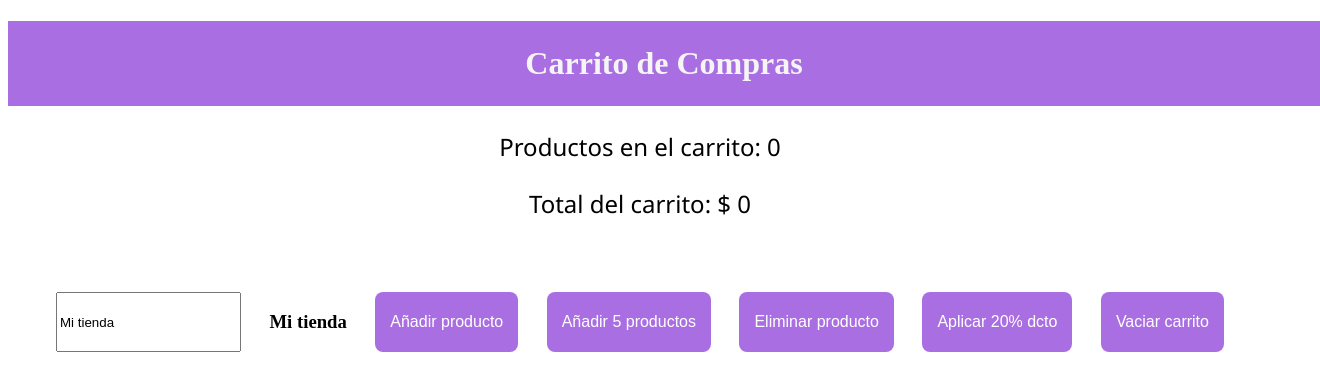
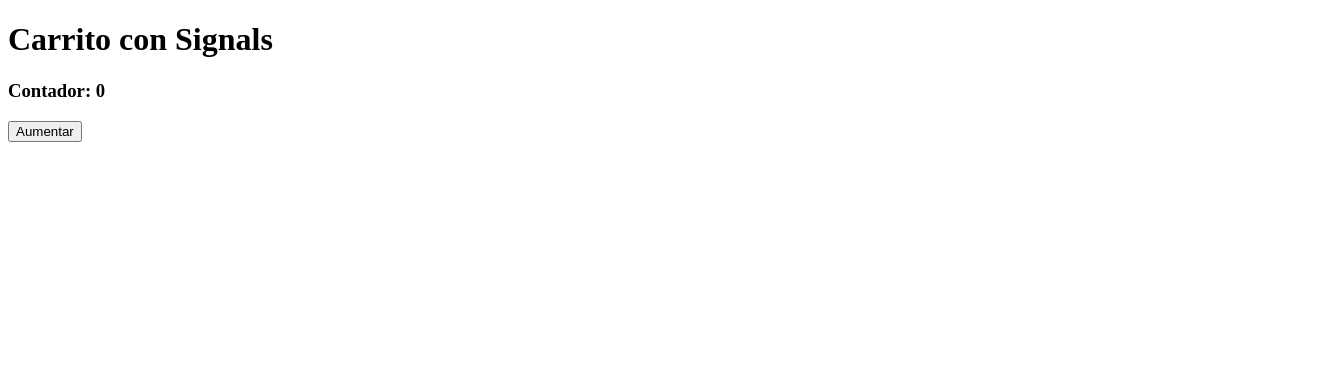
Before and after one commit to Juan8516/01.carritoComprasAngular, an Angular app: page / in a window 1280 px wide. Shown: the top 390 px of the page, 1320 px wide, since content can reach past the window. Built offline with nearby package versions, Linux system fonts and the light colour scheme.

Commit message:
uso de signals

```diff
--- a/src/app/app.html
+++ b/src/app/app.html
@@ -1 +1 @@
-<app-carrito></app-carrito>
+<app-carrito-signals></app-carrito-signals>
--- a/src/app/app.ts
+++ b/src/app/app.ts
@@ -1,10 +1,11 @@
 import { Component } from '@angular/core';
 import { RouterOutlet } from '@angular/router';
 import { Carrito } from './components/carrito/carrito';
+import { CarritoSignals } from './components/carrito-signals/carrito-signals';
 
 @Component({
   selector: 'app-root',
-  imports: [Carrito],
+  imports: [CarritoSignals],
   templateUrl: './app.html',
   styleUrl: './app.css'
 })
--- /dev/null
+++ b/src/app/components/carrito-signals/carrito-signals.html
@@ -0,0 +1,4 @@
+<h1>Carrito con Signals</h1>
+<h3>Contador: {{contador()}}</h3>
+
+<button (click)="aumentar()">Aumentar</button>
--- /dev/null
+++ b/src/app/components/carrito-signals/carrito-signals.ts
@@ -0,0 +1,20 @@
+import { Component } from '@angular/core';
+import { signal } from '@angular/core';
+
+@Component({
+  selector: 'app-carrito-signals',
+  imports: [],
+  templateUrl: './carrito-signals.html',
+  styleUrl: './carrito-signals.css'
+})
+export class CarritoSignals {
+
+  contador = signal(0);
+
+  aumentar() {
+
+    this.contador.set(this.contador() + 1);
+
+  }
+
+}
```
Also changed, not shown: src/app/components/carrito-signals/carrito-signals.css (added), 1 other file (tests, documents, lock files or other folders).
